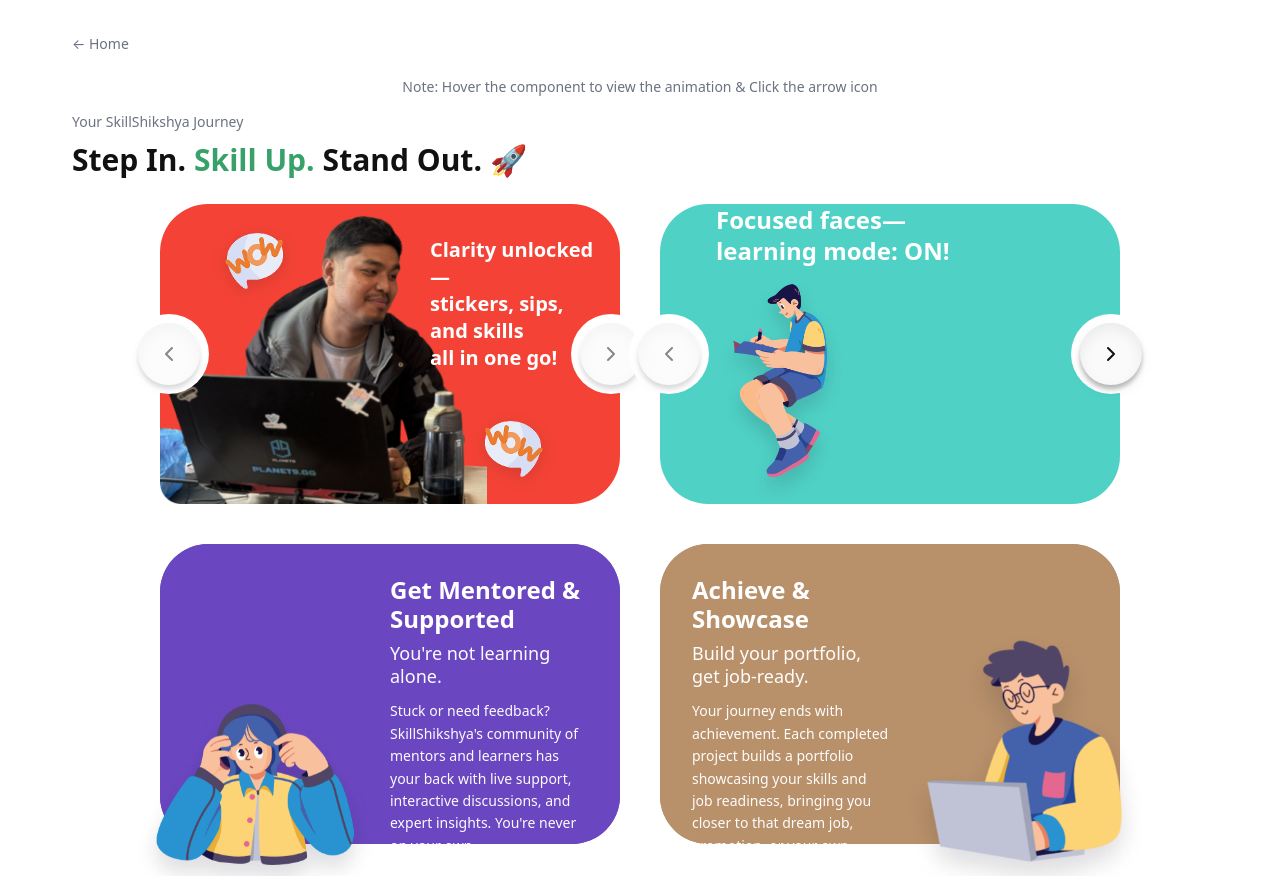
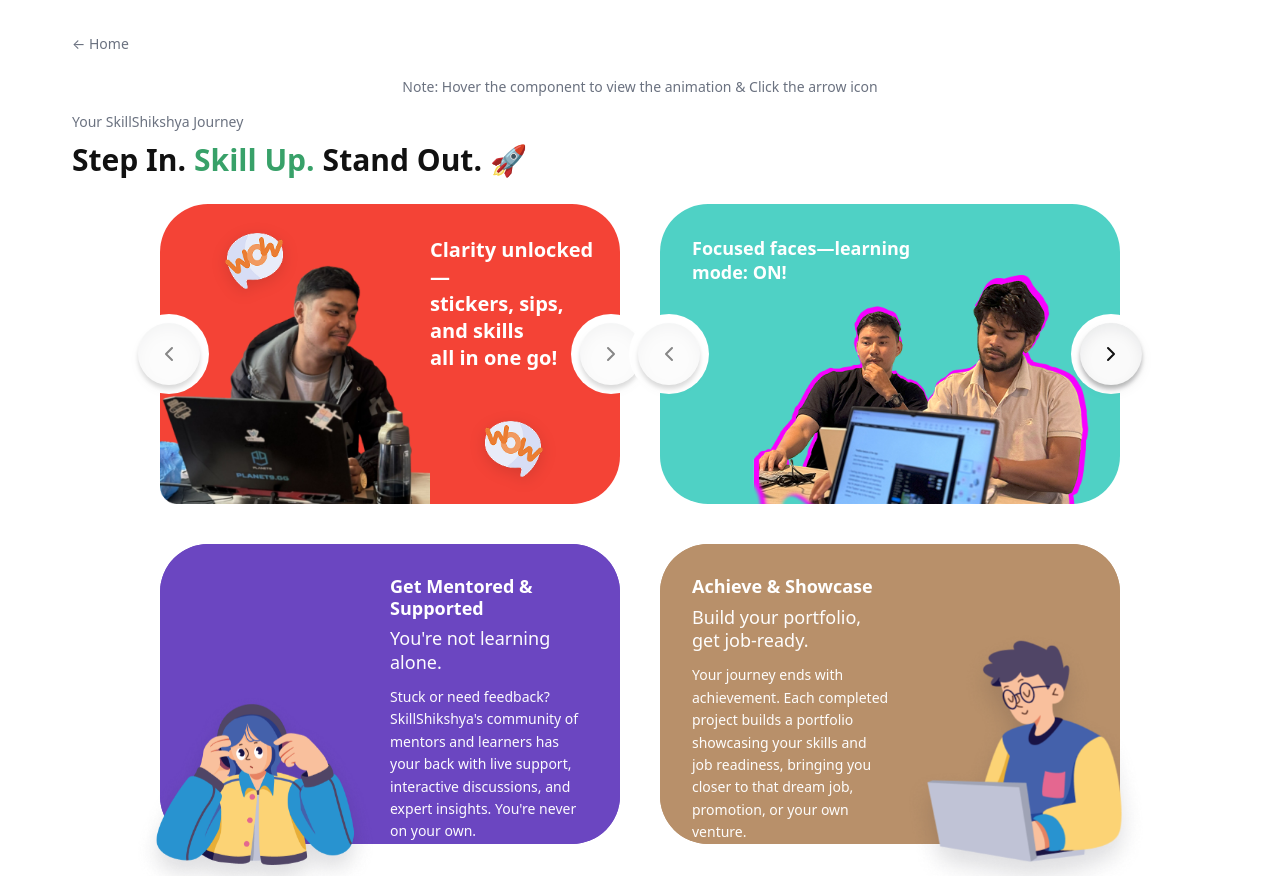
Before and after one commit to sanjyalsmriti/VirtFrontend, a React (Vite) app: page /task1 in a window 1280 px wide. Built offline with nearby package versions, Linux system fonts and the light colour scheme.

Commit message:
fix: issue in 2nd carasoul

```diff
--- a/src/components/task1/JourneyCard.jsx
+++ b/src/components/task1/JourneyCard.jsx
@@ -88,26 +88,48 @@
               </svg>
             </button>
           </div>
-          <div className={['journey-card__carousel-slide', slide?.layout === 'imageLeft' ? 'journey-card__carousel-slide--image-left' : '', carouselSlideClassName].filter(Boolean).join(' ')}>
+          <div className={['journey-card__carousel-slide', slide?.layout === 'imageLeft' ? 'journey-card__carousel-slide--image-left' : '', slide?.layout === 'rowEqual' ? 'journey-card__carousel-slide--row-equal' : '', slide?.layout === 'titleOverlay' ? 'journey-card__carousel-slide--title-overlay' : '', carouselSlideClassName].filter(Boolean).join(' ')}>
             {slide?.layout === 'imageLeft' ? (
               <>
                 {slide?.image && (
-                  <div className={['journey-card__carousel-image-wrap', carouselImageWrapClassName].filter(Boolean).join(' ')}>
-                    <img src={slide.image} alt="" className={['journey-card__carousel-image', carouselImageClassName].filter(Boolean).join(' ')} />
+                  <div className={['journey-card__carousel-image-wrap', slide.imageWrapClassName ?? carouselImageWrapClassName].filter(Boolean).join(' ')}>
+                    <img src={slide.image} alt="" className={['journey-card__carousel-image', slide.imageClassName ?? carouselImageClassName].filter(Boolean).join(' ')} />
                   </div>
                 )}
                 {slide?.title && (
-                  <h3 className={['journey-card__carousel-title', carouselTitleClassName].filter(Boolean).join(' ')}>{slide.title}</h3>
+                  <h3 className={['journey-card__carousel-title', slide.titleClassName ?? carouselTitleClassName].filter(Boolean).join(' ')}>{slide.title}</h3>
+                )}
+              </>
+            ) : slide?.layout === 'titleOverlay' ? (
+              <>
+                {slide?.title && (
+                  <h3 className={['journey-card__carousel-title', slide.titleClassName ?? carouselTitleClassName].filter(Boolean).join(' ')}>{slide.title}</h3>
+                )}
+                {slide?.image && (
+                  <div className={['journey-card__carousel-image-wrap', slide.imageWrapClassName ?? carouselImageWrapClassName].filter(Boolean).join(' ')}>
+                    <img src={slide.image} alt="" className={['journey-card__carousel-image', slide.imageClassName ?? carouselImageClassName].filter(Boolean).join(' ')} />
+                  </div>
+                )}
+              </>
+            ) : slide?.layout === 'rowEqual' ? (
+              <>
+                {slide?.title && (
+                  <h3 className={['journey-card__carousel-title', slide.titleClassName ?? carouselTitleClassName].filter(Boolean).join(' ')}>{slide.title}</h3>
+                )}
+                {slide?.image && (
+                  <div className={['journey-card__carousel-image-wrap', slide.imageWrapClassName ?? carouselImageWrapClassName].filter(Boolean).join(' ')}>
+                    <img src={slide.image} alt="" className={['journey-card__carousel-image', slide.imageClassName ?? carouselImageClassName].filter(Boolean).join(' ')} />
+                  </div>
                 )}
               </>
             ) : (
               <>
                 {slide?.title && (
-                  <h3 className={['journey-card__carousel-title', carouselTitleClassName].filter(Boolean).join(' ')}>{slide.title}</h3>
+                  <h3 className={['journey-card__carousel-title', slide.titleClassName ?? carouselTitleClassName].filter(Boolean).join(' ')}>{slide.title}</h3>
                 )}
                 {slide?.image && (
-                  <div className={['journey-card__carousel-image-wrap', carouselImageWrapClassName].filter(Boolean).join(' ')}>
-                    <img src={slide.image} alt="" className={['journey-card__carousel-image', carouselImageClassName].filter(Boolean).join(' ')} />
+                  <div className={['journey-card__carousel-image-wrap', slide.imageWrapClassName ?? carouselImageWrapClassName].filter(Boolean).join(' ')}>
+                    <img src={slide.image} alt="" className={['journey-card__carousel-image', slide.imageClassName ?? carouselImageClassName].filter(Boolean).join(' ')} />
                   </div>
                 )}
               </>
--- a/src/index.css
+++ b/src/index.css
@@ -12,7 +12,7 @@
   --color-tagline-green: #38A169;
   --journey-card-radius: 48px;
   --journey-card-padding: 32px;
-  --journey-title-size: 1.5rem;
+  --journey-title-size: 18px;
   --journey-subtitle-size: 1.125rem;
   --journey-body-size: 0.875rem;
   --journey-title-spacing: 8px;
@@ -216,12 +216,12 @@
   padding: 0 56px;
 }
 
-/* Reference layout: image left (~60%), text right (~40%), image overflows bottom */
+/* Reference layout: image left (~60%), text right (~40%), image contained in card */
 .journey-card__carousel-slide--image-left {
   flex-direction: row;
   align-items: stretch;
   padding: 0 10px 0 0;
-  overflow: visible;
+  overflow: hidden;
 }
 
 .journey-card__carousel-slide--image-left .journey-card__carousel-image-wrap {
@@ -231,7 +231,7 @@
   align-items: flex-end;
   justify-content: flex-start;
   padding: 0;
-  overflow: visible;
+  overflow: hidden;
 }
 
 .journey-card__carousel-slide--image-left .journey-card__carousel-image--overflow-bottom {
@@ -241,7 +241,6 @@
   min-height: 100%;
   object-fit: contain;
   object-position: bottom left;
-  margin-bottom: -80px;
 }
 
 .journey-card__carousel-slide--image-left .journey-card__carousel-title {
@@ -251,6 +250,82 @@
   padding: var(--journey-card-padding) 0;
   font-size: 20px;
   line-height: 1.35;
+}
+
+/* Second carousel: image absolute (full slide), title in top-left corner */
+.journey-card__carousel-slide--title-overlay {
+  position: relative;
+  padding: 0;
+  overflow: hidden;
+  width: 100%;
+}
+
+.journey-card__carousel-slide--title-overlay .journey-card__carousel-title {
+  position: absolute;
+  top: 0;
+  left: 0;
+  z-index: 2;
+  margin: 0;
+  padding: var(--journey-card-padding);
+  font-size: var(--journey-title-size);
+  line-height: 1.35;
+  white-space: pre-line;
+  max-width: 100%;
+}
+
+.journey-card__carousel-slide--title-overlay .journey-card__carousel-image-wrap {
+  position: absolute;
+  inset: 0;
+  z-index: 0;
+  overflow: hidden;
+}
+
+.journey-card__carousel-slide--title-overlay .journey-card__carousel-image {
+  width: 100%;
+  height: 100%;
+  object-fit: contain;
+  object-position: bottom right;
+}
+
+/* Row layout (title + image 50/50) – kept for reuse if needed */
+.journey-card__carousel-slide--row-equal {
+  flex-direction: row;
+  align-items: stretch;
+  padding: 0;
+  overflow: hidden;
+  width: 100%;
+}
+
+.journey-card__carousel-slide--row-equal .journey-card__carousel-title {
+  flex: 0 0 50%;
+  width: 50%;
+  min-width: 0;
+  margin-bottom: 0;
+  display: flex;
+  align-items: center;
+  padding: var(--journey-card-padding);
+  font-size: var(--journey-title-size);
+  line-height: 1.35;
+  white-space: pre-line;
+}
+
+.journey-card__carousel-slide--row-equal .journey-card__carousel-image-wrap {
+  flex: 0 0 50%;
+  width: 50%;
+  min-width: 0;
+  min-height: 0;
+  padding: 0;
+  overflow: hidden;
+  display: flex;
+  align-items: center;
+  justify-content: center;
+}
+
+.journey-card__carousel-slide--row-equal .journey-card__carousel-image {
+  width: 100%;
+  height: 100%;
+  object-fit: contain;
+  object-position: center;
 }
 
 /* Wow speech bubbles – overlapping card corners */
@@ -288,13 +363,18 @@
   text-align: left;
 }
 
+.journey-card__carousel-title--on-top {
+  position: relative;
+  z-index: 2;
+}
+
 .journey-card__carousel-image-wrap {
   flex: 1;
   width: 100%;
   min-height: 120px;
   display: flex;
   align-items: flex-end;
-  justify-content: flex-start;
+  justify-content: flex-end;
 }
 
 .journey-card__carousel-image {
--- a/src/pages/Task1Screen.jsx
+++ b/src/pages/Task1Screen.jsx
@@ -32,8 +32,16 @@
     image: '/assets/person_2.png',
     imagePosition: 'right',
     carouselSlides: [
-      { title: 'Focused faces—\nlearning mode: ON!', image: '/assets/person_2.png' },
-      { title: 'Hands-on projects,\nreal skills.', image: '/assets/person_2.png' },
+      {
+        layout: 'titleOverlay',
+        title: 'Focused faces—learning\n mode: ON!',
+        image: '/assets/person_4.png',
+      },
+      {
+        layout: 'titleOverlay',
+        title: 'Laptops, lessons, and a whole lot \nof growth!',
+        image: '/assets/person_5.png',
+      },
     ],
   },
   {
```
